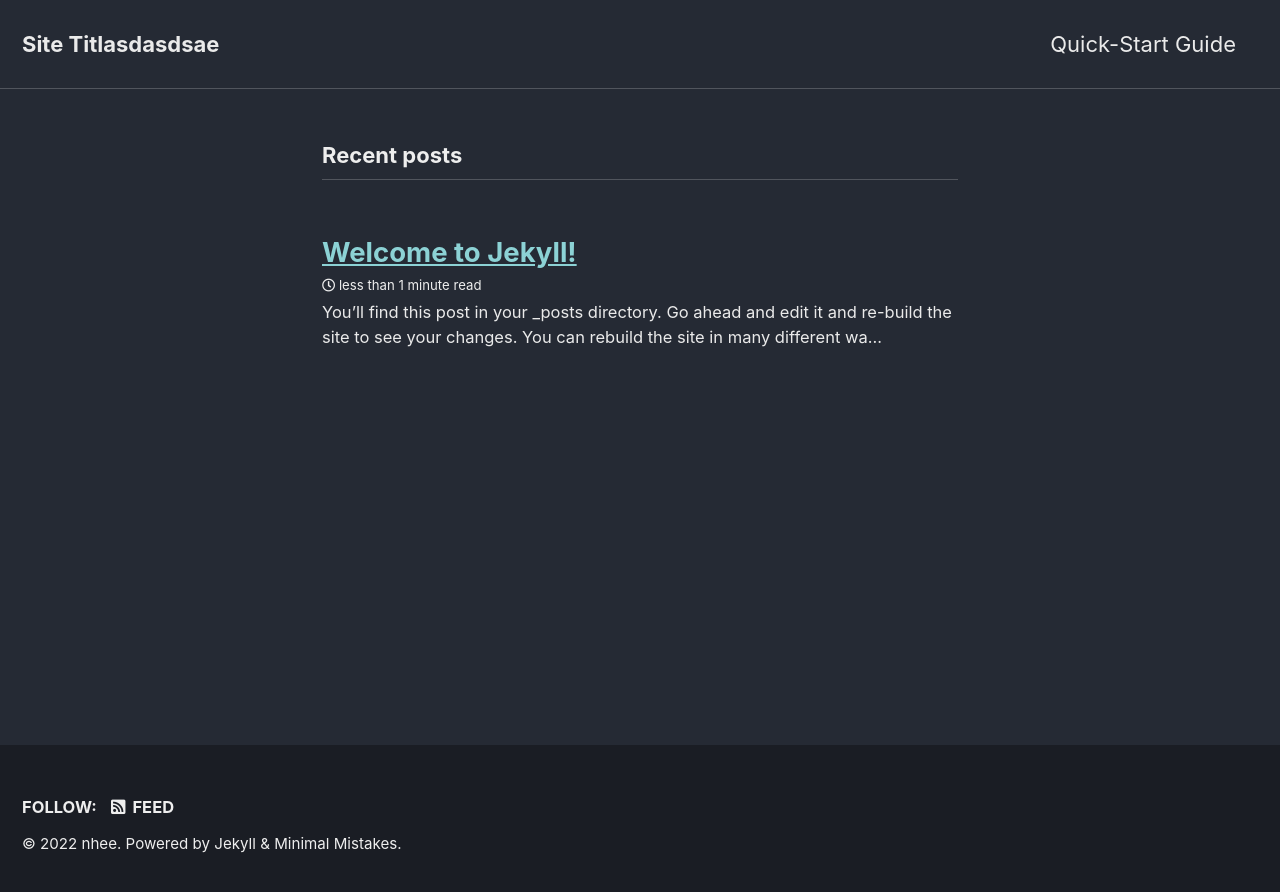
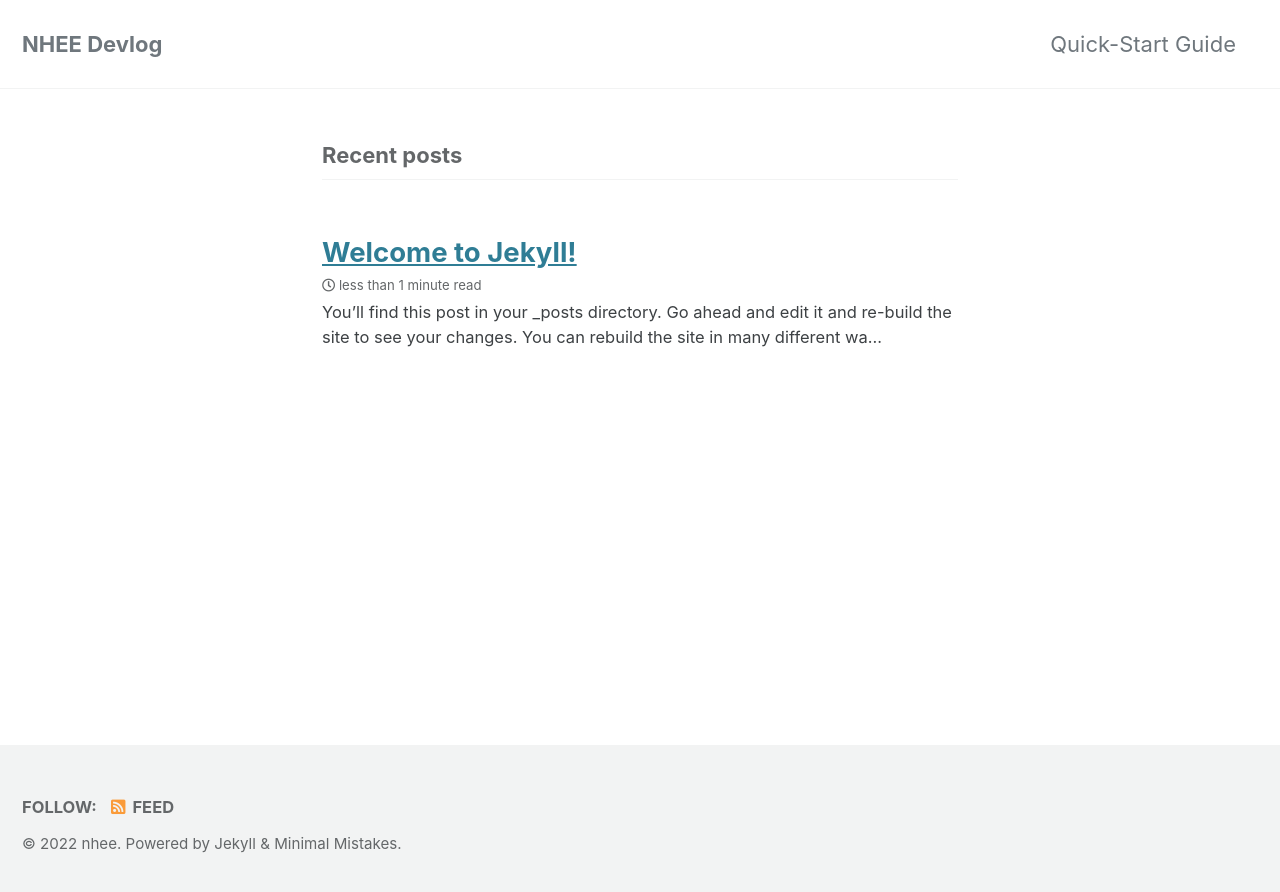
Before and after one commit to nhee-dev/nhee-dev.github.io, a Jekyll site: the page built from index.markdown, in a window 1280 px wide. Shown: the top 892 px of the page. Built offline with Jekyll 4.4.1, drawn with Linux system fonts in a browser that asks for light colours; cached includes are drawn as plain includes; the list of posts is cut into pages by our own code.

Commit message:
Update config.yml: Site Settings & Site Author

```diff
--- a/_config.yml
+++ b/_config.yml
@@ -10,20 +10,20 @@
 # Review documentation to determine if you should use `theme` or `remote_theme`
 # https://mmistakes.github.io/minimal-mistakes/docs/quick-start-guide/#installing-the-theme
 
-# theme                  : "minimal-mistakes-jekyll"
+theme                  : "minimal-mistakes-jekyll"
 # remote_theme           : "mmistakes/minimal-mistakes"
-minimal_mistakes_skin    : "dark" # "air", "aqua", "contrast", "dark", "dirt", "neon", "mint", "plum", "sunrise"
+minimal_mistakes_skin    : "default" # "air", "aqua", "contrast", "dark", "dirt", "neon", "mint", "plum", "sunrise"
 
 # Site Settings
 locale                   : "en-US"
-title                    : "Site Titlasdasdsae"
+title                    : "NHEE Devlog"
 title_separator          : "-"
 subtitle                 : # site tagline that appears below site title in masthead
 name                     : "nhee"
 description              : "An amazing website."
-url                      : # the base hostname & protocol for your site e.g. "https://mmistakes.github.io"
+url                      : "https://nhee-dev.github.io"
 baseurl                  : # the subpath of your site, e.g. "/blog"
-repository               : # GitHub username/repo-name e.g. "mmistakes/minimal-mistakes"
+repository               : "nhee-dev/nhee-dev.github.io"
 teaser                   : # path of fallback teaser image, e.g. "/assets/images/500x300.png"
 logo                     : # path of logo image to display in the masthead, e.g. "/assets/images/88x88.png"
 masthead_title           : # overrides the website title displayed in the masthead, use " " for no title
@@ -104,7 +104,7 @@ analytics:
 
 # Site Author
 author:
-  name             : "nhee"
+  name             : "Namhee"
   avatar           : # path of avatar image, e.g. "/assets/images/bio-photo.jpg"
   bio              : "I am an **amazing** person."
   location         : "Somewhere"
@@ -112,7 +112,7 @@ author:
   links:
     - label: "Email"
       icon: "fas fa-fw fa-envelope-square"
-      # url: "mailto:your.name@email.com"
+      url: "nhee0410@pusan.ac.kr"
     - label: "Website"
       icon: "fas fa-fw fa-link"
       # url: "https://your-website.com"
@@ -124,7 +124,7 @@ author:
       # url: "https://facebook.com/"
     - label: "GitHub"
       icon: "fab fa-fw fa-github"
-      # url: "https://github.com/"
+      url: "https://github.com/nhee-dev"
     - label: "Instagram"
       icon: "fab fa-fw fa-instagram"
       # url: "https://instagram.com/"
```
